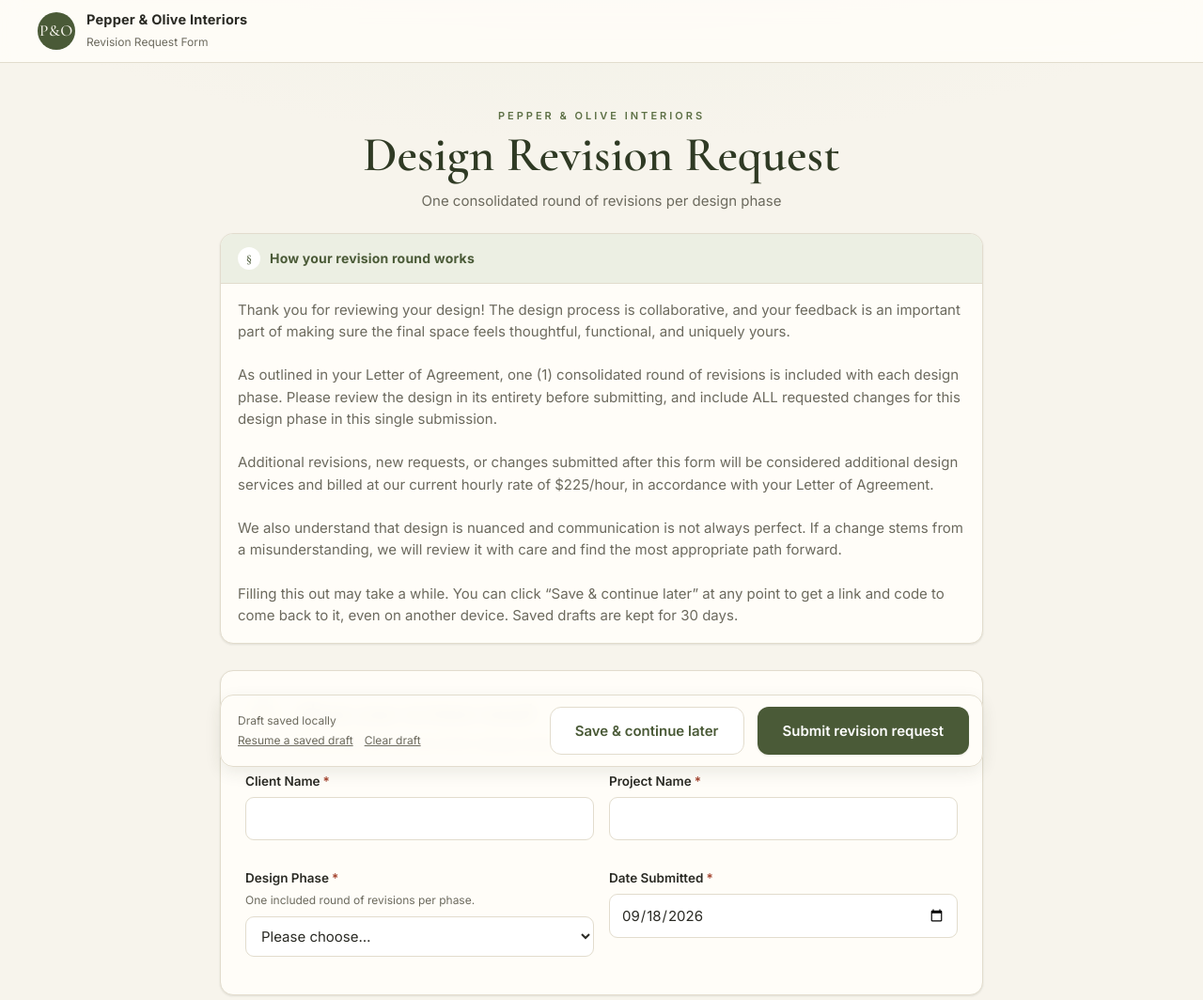
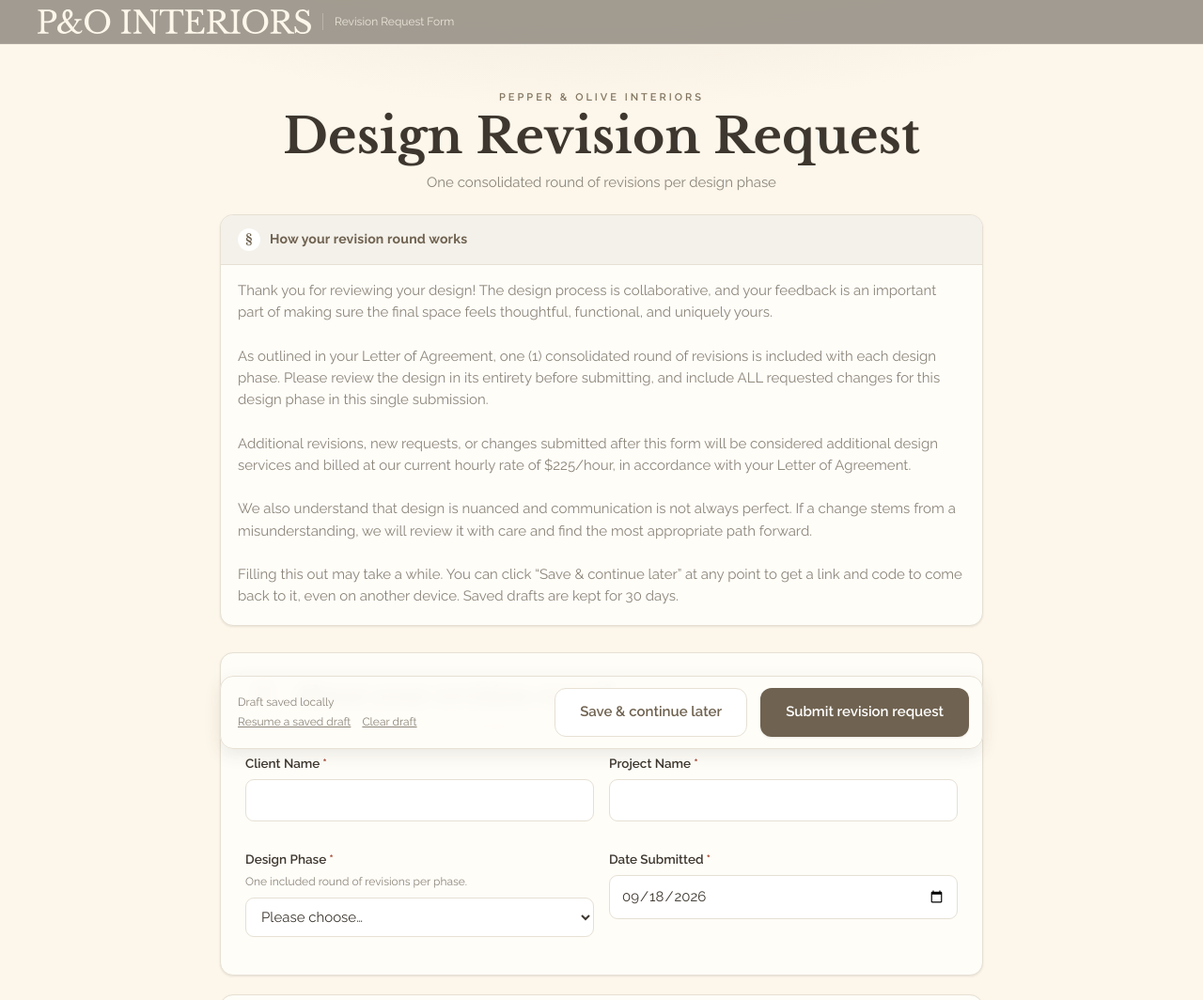
Before and after one commit to eruji/revision_form, a website: page clients/form.html in a window 1280 px wide. Shown: the top 1064 px of the page at 94% size. Drawn offline with nearby package versions, Linux system fonts and the light colour scheme.

Commit message:
Match Pepper & Olive branding from the main site
- Fonts: Raleway (sans) + Libre Baskerville (serif), replacing Inter + Cormorant
- Palette: retheme to the main site's warm taupe/brown/cream (body cream,
  taupe topbar, #3d372f ink, #6f6250 buttons, #827560/#8a7a5c accents)
- Topbar now shows the real P&O logo (short wordmark) instead of a text mark
- Add favicon; brand assets live under public /clients/ so no Cloudflare change
- Guard the removed #brandName element in app.js/view.js

```diff
--- a/app.js
+++ b/app.js
@@ -424,7 +424,8 @@
 
   // ── Hero + sections ──────────────────────────────────────────────────────
   function renderHero() {
-    $('#brandName').textContent = CFG.business;
+    const brandName = $('#brandName');
+    if (brandName) brandName.textContent = CFG.business;
     $('#heroEyebrow').textContent = CFG.business;
     $('#heroTitle').textContent = CFG.formTitle;
     $('#heroSub').textContent = CFG.subtitle;
--- a/clients/form.html
+++ b/clients/form.html
@@ -7,20 +7,18 @@
   <link rel="preconnect" href="https://fonts.googleapis.com" />
   <link rel="preconnect" href="https://fonts.gstatic.com" crossorigin />
   <link
-    href="https://fonts.googleapis.com/css2?family=Cormorant+Garamond:wght@500;600&family=Inter:wght@400;500;600;700&display=swap"
+    href="https://fonts.googleapis.com/css2?family=Libre+Baskerville:ital,wght@0,400;0,700;1,400&family=Raleway:wght@400;500;600;700&display=swap"
     rel="stylesheet"
   />
+  <link rel="icon" href="/clients/favicon.ico" sizes="any" />
   <link rel="stylesheet" href="/styles.css" />
 </head>
 <body>
   <!-- ═══════════════════════════ TOP BAR ═══════════════════════════ -->
   <header class="topbar">
     <div class="topbar__brand">
-      <span class="topbar__mark" aria-hidden="true">P&amp;O</span>
-      <div>
-        <strong id="brandName">Pepper &amp; Olive Interiors</strong>
-        <span class="topbar__sub">Revision Request Form</span>
-      </div>
+      <img class="topbar__logo" src="/clients/logo-short.svg" alt="Pepper &amp; Olive Interiors" />
+      <span class="topbar__sub">Revision Request Form</span>
     </div>
     <div class="topbar__actions" id="topbarActions" hidden>
       <button type="button" class="btn btn--ghost" id="setupBtn">Team setup</button>
--- a/styles.css
+++ b/styles.css
@@ -3,28 +3,29 @@
    ═══════════════════════════════════════════════════════════════════════════ */
 
 :root {
-  --olive-900: #2f3a24;
-  --olive-700: #4a5a37;
-  --olive-600: #5d7045;
-  --olive-500: #748a58;
-  --olive-200: #d7dfc9;
-  --olive-100: #ecefe3;
-  --cream:     #f7f4ec;
+  /* Pepper & Olive Interiors brand palette (matched to pepperandolive.com) */
+  --olive-900: #3d372f;   /* deep warm brown — headings, dark surfaces */
+  --olive-700: #6f6250;   /* primary buttons / strong accents */
+  --olive-600: #827560;   /* fawn — eyebrows, links */
+  --olive-500: #9e988e;   /* brand taupe — focus, mid tones */
+  --olive-200: #d8d3ca;   /* light taupe borders */
+  --olive-100: #f4f1ea;   /* soft cream-taupe background */
+  --cream:     #fdf6ea;   /* brand cream */
   --paper:     #fffdf8;
-  --sand:      #e7e0d1;
-  --ink:       #2a2a24;
-  --ink-soft:  #6c6a5e;
-  --line:      #e2dccd;
+  --sand:      #ebe8e2;
+  --ink:       #3d372f;
+  --ink-soft:  #8b857a;
+  --line:      #e6e0d4;
   --danger:    #a4442f;
   --danger-bg: #fbeae6;
-  --ok:        #3f6d43;
-  --shadow-sm: 0 1px 2px rgba(47, 58, 36, 0.06), 0 1px 3px rgba(47, 58, 36, 0.05);
-  --shadow-md: 0 6px 18px rgba(47, 58, 36, 0.09);
-  --shadow-lg: 0 20px 50px rgba(47, 58, 36, 0.22);
+  --ok:        #5c6b4f;
+  --shadow-sm: 0 1px 2px rgba(61, 55, 47, 0.06), 0 1px 3px rgba(61, 55, 47, 0.05);
+  --shadow-md: 0 6px 18px rgba(61, 55, 47, 0.10);
+  --shadow-lg: 0 20px 50px rgba(61, 55, 47, 0.22);
   --radius:    14px;
   --radius-sm: 9px;
-  --serif: 'Cormorant Garamond', Georgia, 'Times New Roman', serif;
-  --sans: 'Inter', -apple-system, BlinkMacSystemFont, 'Segoe UI', Roboto, sans-serif;
+  --serif: 'Libre Baskerville', Georgia, 'Times New Roman', serif;
+  --sans: 'Raleway', -apple-system, BlinkMacSystemFont, 'Segoe UI', Roboto, sans-serif;
 }
 
 * { box-sizing: border-box; }
@@ -40,7 +41,7 @@ body {
   font-family: var(--sans);
   color: var(--ink);
   background:
-    radial-gradient(1200px 500px at 50% -200px, var(--olive-100), transparent 70%),
+    radial-gradient(1100px 480px at 50% -220px, rgba(158, 152, 142, 0.30), transparent 70%),
     var(--cream);
   font-size: 15px;
   line-height: 1.55;
@@ -60,24 +61,18 @@ h1, h2, h3 { font-family: var(--serif); font-weight: 600; margin: 0; letter-spac
   flex-wrap: wrap;
   gap: 10px 16px;
   padding: 10px clamp(16px, 4vw, 40px);
-  background: rgba(255, 253, 248, 0.86);
+  background: rgba(158, 152, 142, 0.97);
   backdrop-filter: blur(10px);
-  border-bottom: 1px solid var(--line);
+  border-bottom: 1px solid rgba(255, 255, 255, 0.14);
 }
 .topbar__brand { display: flex; align-items: center; gap: 12px; flex: 1 1 auto; min-width: 0; }
-.topbar__mark {
-  display: grid;
-  place-items: center;
-  width: 40px; height: 40px;
-  border-radius: 50%;
-  background: var(--olive-700);
-  color: var(--cream);
-  font-family: var(--serif);
-  font-size: 17px;
-  letter-spacing: 0.5px;
+.topbar__logo { height: 26px; width: auto; display: block; }
+.topbar__sub {
+  font-size: 12px;
+  color: rgba(253, 246, 234, 0.82);
+  border-left: 1px solid rgba(253, 246, 234, 0.28);
+  padding-left: 12px;
 }
-.topbar__brand strong { display: block; font-size: 14.5px; letter-spacing: 0.2px; }
-.topbar__sub { font-size: 12px; color: var(--ink-soft); }
 .topbar__actions { display: flex; gap: 8px; flex-wrap: wrap; }
 
 /* ───────────────────────────── Layout ───────────────────────────── */
@@ -227,7 +222,7 @@ textarea { resize: vertical; min-height: 78px; line-height: 1.5; }
 input:focus, select:focus, textarea:focus {
   outline: none;
   border-color: var(--olive-500);
-  box-shadow: 0 0 0 3px rgba(116, 138, 88, 0.16);
+  box-shadow: 0 0 0 3px rgba(158, 152, 142, 0.30);
 }
 input::placeholder, textarea::placeholder { color: #b3b0a4; }
 
@@ -426,7 +421,7 @@ input::placeholder, textarea::placeholder { color: #b3b0a4; }
 .payload pre {
   margin: 12px 0 0;
   background: var(--olive-900);
-  color: #eef1e6;
+  color: #f4f1ea;
   padding: 14px;
   border-radius: var(--radius-sm);
   font-size: 11.5px;
@@ -492,7 +487,7 @@ input::placeholder, textarea::placeholder { color: #b3b0a4; }
   padding: 5px 7px; background: transparent; font-family: inherit;
 }
 .fieldrow__name:hover { border-color: var(--line); background: #fff; }
-.fieldrow__name:focus { outline: none; border-color: var(--olive-500); background: #fff; box-shadow: 0 0 0 3px rgba(116,138,88,0.14); }
+.fieldrow__name:focus { outline: none; border-color: var(--olive-500); background: #fff; box-shadow: 0 0 0 3px rgba(158,152,142,0.26); }
 .fieldrow__meta { display: flex; align-items: center; flex-wrap: wrap; gap: 6px 14px; font-size: 12px; color: var(--ink-soft); }
 .switch { display: inline-flex; align-items: center; gap: 7px; cursor: pointer; user-select: none; }
 .switch input { width: 15px; height: 15px; accent-color: var(--olive-600); }
@@ -616,7 +611,7 @@ input::placeholder, textarea::placeholder { color: #b3b0a4; }
   border-radius: var(--radius-sm); margin-bottom: 10px; background: #fff;
 }
 .ack-row:last-child { margin-bottom: 0; }
-.ack-row--ok { background: #f2f7ee; border-color: var(--olive-200); }
+.ack-row--ok { background: #eef0e8; border-color: var(--olive-200); }
 .ack-row__mark {
   flex: 0 0 auto; width: 22px; height: 22px; border-radius: 50%;
   display: grid; place-items: center; background: var(--olive-700); color: #fff;
@@ -809,7 +804,7 @@ input::placeholder, textarea::placeholder { color: #b3b0a4; }
 .round-card__head strong { color: var(--olive-900); }
 .round-card__head .badge { margin-left: auto; border-radius: 999px; padding: 2px 10px; font-size: 11.5px; font-weight: 600; }
 .badge--open { background: var(--olive-100); color: var(--olive-700); }
-.badge--submitted { background: #e6f0e6; color: var(--ok); }
+.badge--submitted { background: #e9ede2; color: var(--ok); }
 .badge--closed { background: #eee; color: var(--ink-soft); }
 .round-card__meta { display: flex; gap: 10px; flex-wrap: wrap; font-size: 12.5px; color: var(--ink-soft); margin-bottom: 10px; align-items: center; }
 .round-card__link { margin-bottom: 10px; }
@@ -840,7 +835,7 @@ input::placeholder, textarea::placeholder { color: #b3b0a4; }
   background: var(--olive-100); color: var(--olive-700); cursor: pointer;
   transition: background 0.15s, border-color 0.15s;
 }
-.attach-pick:hover { background: #e4ead6; }
+.attach-pick:hover { background: #e8e3d8; }
 .attach-pick.is-disabled { opacity: 0.5; cursor: not-allowed; }
 .attach-pick__plus { font-size: 18px; line-height: 1; }
 .attach-pick__text { display: flex; flex-direction: column; }
--- a/view.js
+++ b/view.js
@@ -234,7 +234,8 @@
   function render(sub, submittedAt, opts) {
     opts = opts || {};
     const isDraft = !!opts.draft;
-    $('#brandName').textContent = sub.business || CFG.business || 'Revision Request';
+    const brandName = $('#brandName');
+    if (brandName) brandName.textContent = sub.business || CFG.business || 'Revision Request';
     $('#viewBusiness').textContent = sub.business || CFG.business || '';
     $('#viewTitle').textContent = (isDraft ? 'Draft ' : '') + (CFG.formTitle || 'Design Revision Request');
     $('#footBusiness').textContent = sub.business || CFG.business || '';
```
Also changed, not shown: clients/view.html (+4 -6 lines), index.html (+4 -6 lines), .github/workflows/deploy.yml, README.md, clients/favicon.ico (added), clients/logo-long.svg (added), clients/logo-short.svg (added).
